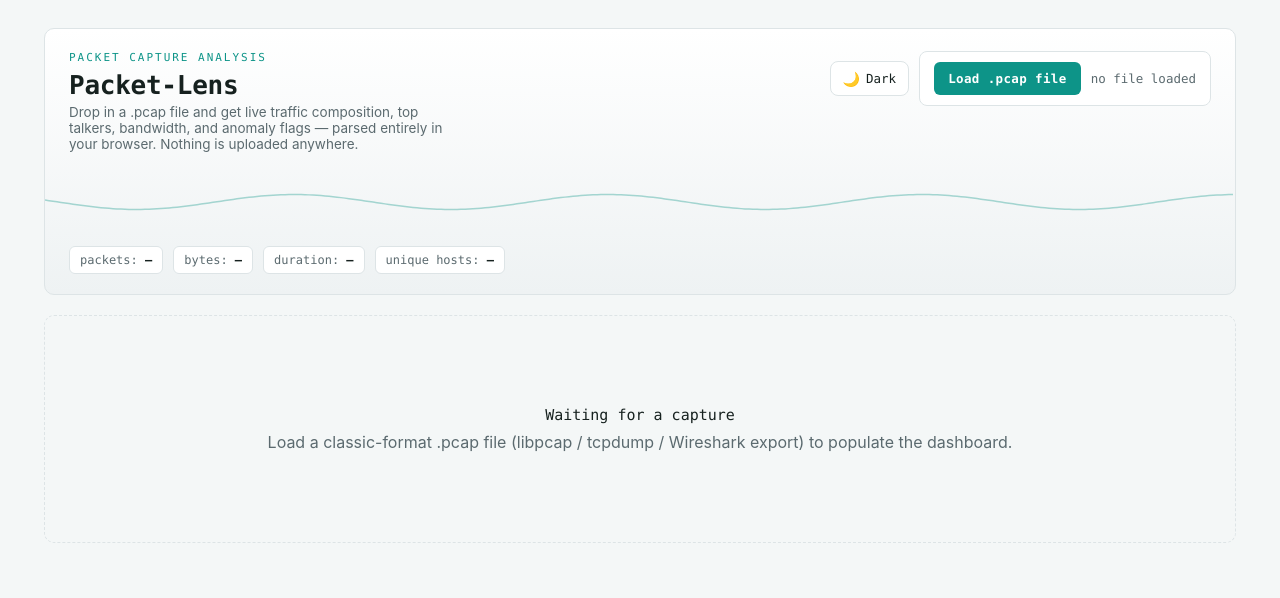
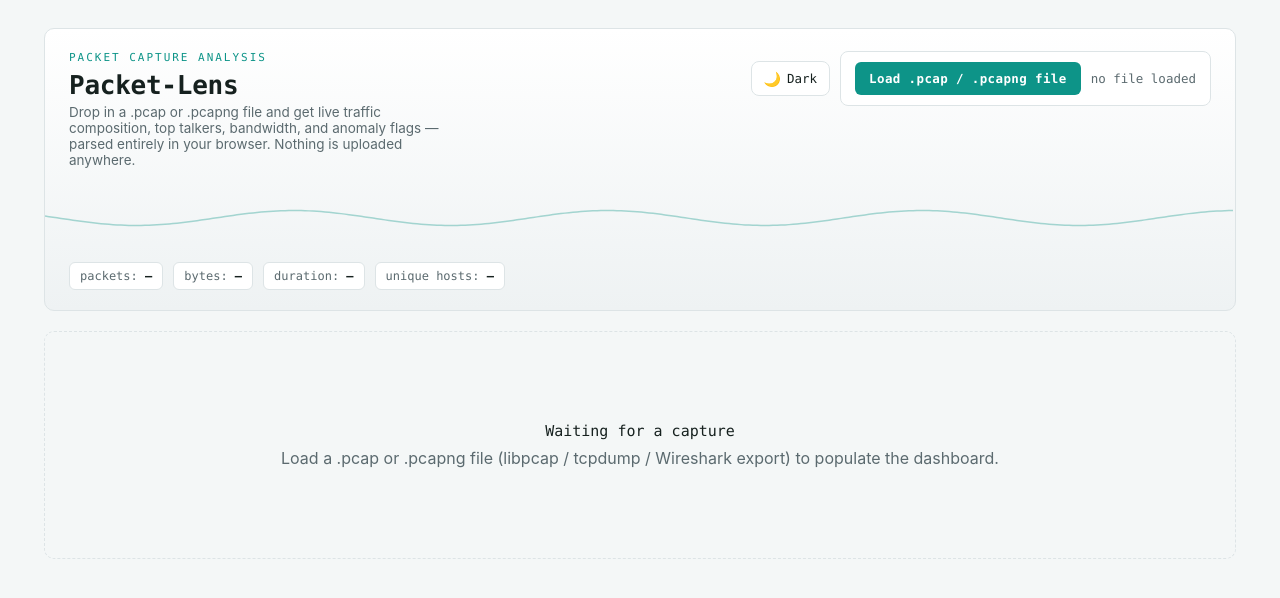
Before and after one commit to ramkiranhota/packet-lens, a plain HTML site: page index.html in a window 1280 px wide. Drawn offline with nearby package versions, Linux system fonts and the light colour scheme.

Commit message:
Update text for file upload and instructions

```diff
--- a/index.html
+++ b/index.html
@@ -246,17 +246,17 @@
   <div class="hero">
     <div class="hero-top">
       <div>
-        <p class="brand-eyebrow">packet capture analysis</p>
+        <p class="brand-eyebrow">Packet Capture Analysis</p>
         <h1>Packet-Lens</h1>
-        <p class="subtitle">Drop in a .pcap file and get live traffic composition, top talkers, bandwidth, and anomaly flags — parsed entirely in your browser. Nothing is uploaded anywhere.</p>
+        <p class="subtitle">Drop in a .pcap or .pcapng file and get live traffic composition, top talkers, bandwidth, and anomaly flags — parsed entirely in your browser. Nothing is uploaded anywhere.</p>
       </div>
       <div class="header-controls">
         <button class="theme-toggle" id="themeToggle" type="button">
           <span class="icon" id="themeIcon">☀️</span><span id="themeLabel">Light</span>
         </button>
         <div class="upload-box">
-          <label class="upload-btn" for="fileInput">Load .pcap file</label>
-          <input type="file" id="fileInput" accept=".pcap" />
+          <label class="upload-btn" for="fileInput">Load .pcap / .pcapng file</label>
+          <input type="file" id="fileInput" accept=".pcap,.pcapng" />
           <span class="file-name" id="fileName">no file loaded</span>
         </div>
       </div>
@@ -273,7 +273,7 @@
   <div id="content">
     <div class="empty-state">
       <div class="big">Waiting for a capture</div>
-      <div>Load a classic-format .pcap file (libpcap / tcpdump / Wireshark export) to populate the dashboard.</div>
+      <div>Load a .pcap or .pcapng file (libpcap / tcpdump / Wireshark export) to populate the dashboard.</div>
     </div>
   </div>
 </div>
```
